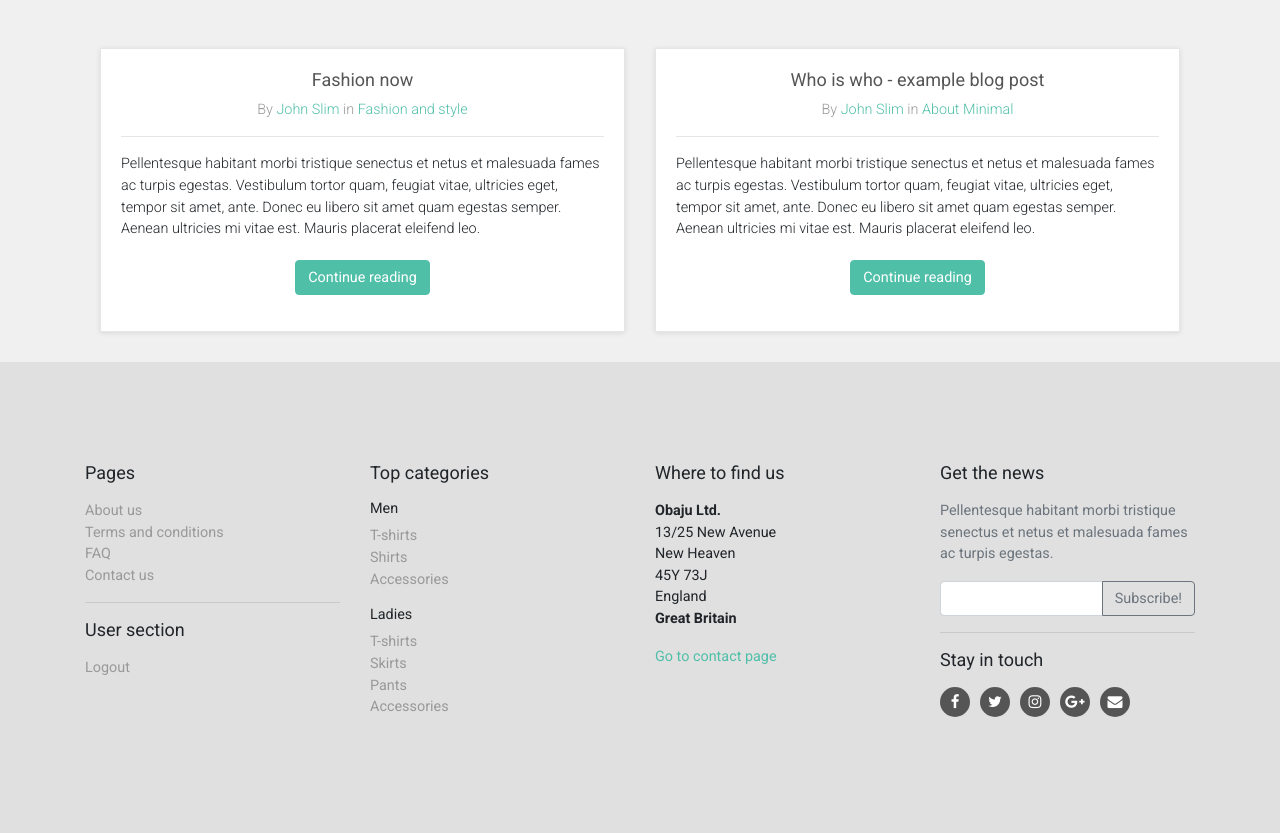
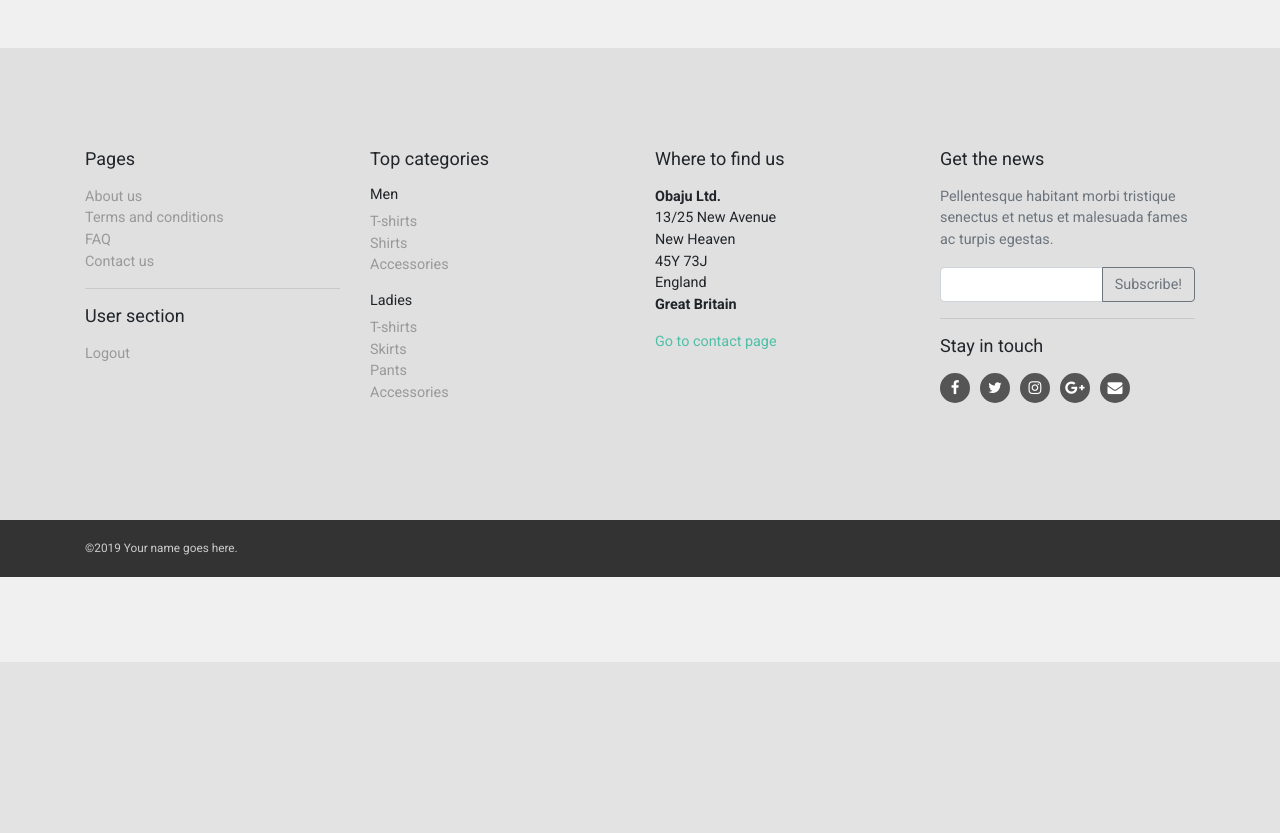
Before and after one commit to ekaru04/online-website-ecommerce, a PHP site: page /antar_jemput.php in a window 1280 px wide. Shown: the part 138-971 px from the top of the page. After the commit the page ends 800 px from the top, so only its background shows below. Run offline with PHP 8.4, Linux system fonts and the light colour scheme; data comes from the database, SQL or seed files in the repository; data that the repository does not hold is empty.

Commit message:
Shinta Mauliantika

```diff
--- a/antar_jemput.php
+++ b/antar_jemput.php
@@ -192,22 +192,22 @@
           <div class="col-md-12">
             <div id="blog-homepage" class="row">
               <div class="col-sm-6">
-                <div class="post">
+                <!-- <div class="post">
                   <h4><a href="post.html">Fashion now</a></h4>
                   <p class="author-category">By <a href="#">John Slim</a> in <a href="">Fashion and style</a></p>
                   <hr>
                   <p class="intro">Pellentesque habitant morbi tristique senectus et netus et malesuada fames ac turpis egestas. Vestibulum tortor quam, feugiat vitae, ultricies eget, tempor sit amet, ante. Donec eu libero sit amet quam egestas semper. Aenean ultricies mi vitae est. Mauris placerat eleifend leo.</p>
                   <p class="read-more"><a href="post.html" class="btn btn-primary">Continue reading</a></p>
-                </div>
+                </div> -->
               </div>
               <div class="col-sm-6">
-                <div class="post">
+                <!-- <div class="post">
                   <h4><a href="post.html">Who is who - example blog post</a></h4>
                   <p class="author-category">By <a href="#">John Slim</a> in <a href="">About Minimal</a></p>
                   <hr>
                   <p class="intro">Pellentesque habitant morbi tristique senectus et netus et malesuada fames ac turpis egestas. Vestibulum tortor quam, feugiat vitae, ultricies eget, tempor sit amet, ante. Donec eu libero sit amet quam egestas semper. Aenean ultricies mi vitae est. Mauris placerat eleifend leo.</p>
                   <p class="read-more"><a href="post.html" class="btn btn-primary">Continue reading</a></p>
-                </div>
+                </div> -->
               </div>
             </div>
             <!-- /#blog-homepage-->
```
